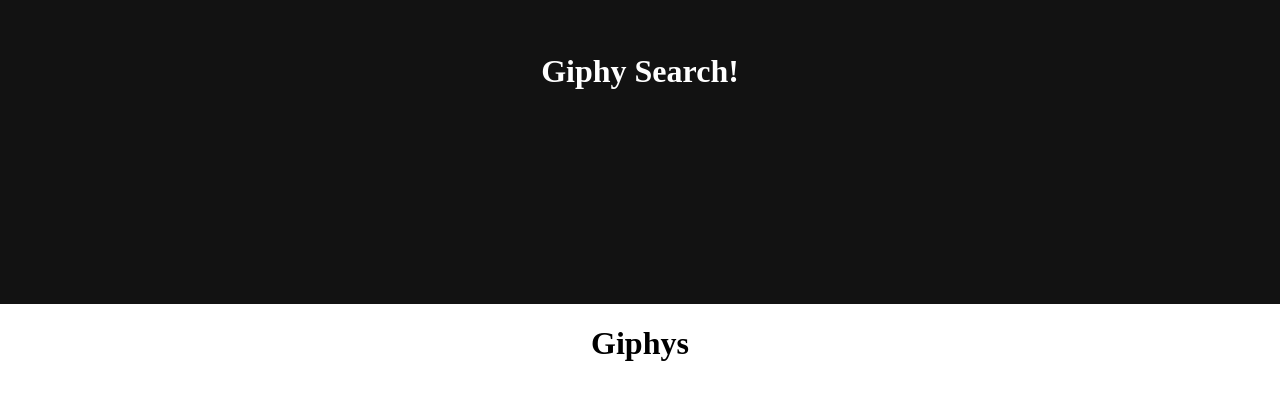
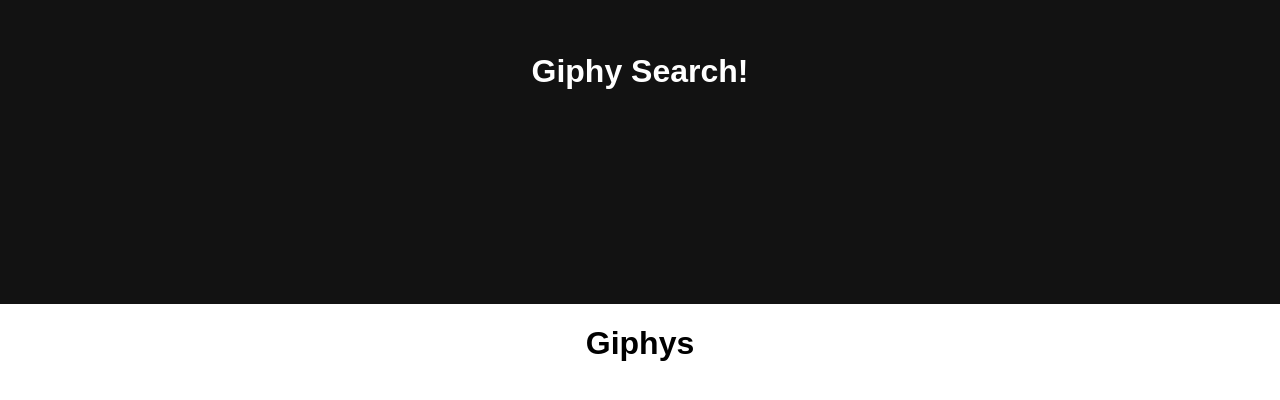
Before and after one commit to FarmerCooper/group-giphy-saga-project, a React (Create React App) app: page / in a window 1280 px wide. Shown: the top 400 px of the page. Built offline with nearby package versions, Linux system fonts and the light colour scheme.

Commit message:
add muli font

```diff
--- a/src/components/App/App.css
+++ b/src/components/App/App.css
@@ -1,5 +1,6 @@
 body {
     text-align: center;
+    font-family: 'Muli', sans-serif;
     margin: 0;
     padding: 0;
 }
```
